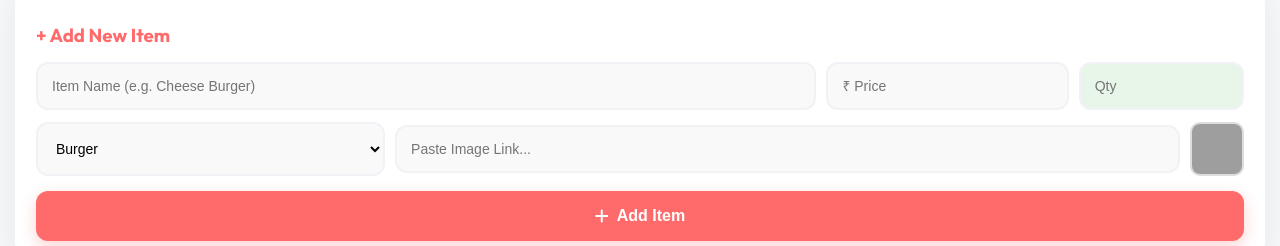
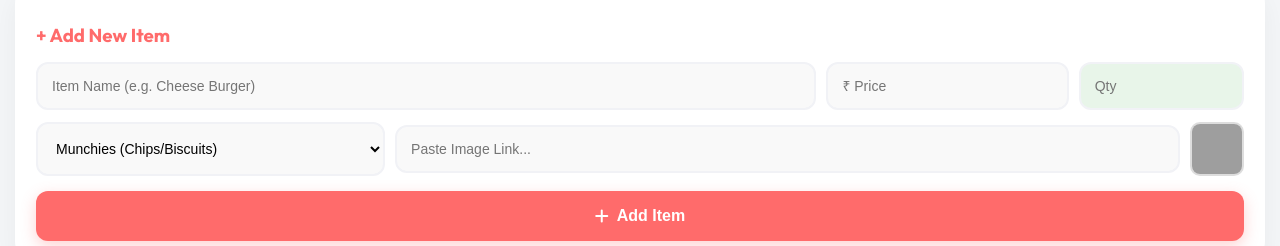
Before and after one commit to sambhav2405/aayushi, a website: page public/admin-menu.html in a window 1280 px wide. Shown: the part 122-368 px from the top of the page. Drawn offline with Linux system fonts and the light colour scheme; some packages are replaced by stand-ins of ours; no server answers; grey boxes are pictures that could not be loaded; a script that the page names is missing.

Commit message:
Update admin-menu.html

```diff
--- a/public/admin-menu.html
+++ b/public/admin-menu.html
@@ -99,18 +99,19 @@
         </div>
 
         <div class="row">
-            <select id="nCat" class="inp" style="width: 40%;">
-                <option value="Burger">Burger</option>
-                <option value="Pizza">Pizza</option>
-                <option value="Maggi">Maggi</option>
-                <option value="Sandwich">Sandwich</option>
-                <option value="Momos">Momos</option>
-                <option value="Pasta">Pasta</option>
-                <option value="Snacks">Snacks</option>
-                <option value="Drinks">Drinks</option>
-                <option value="Rolls">Rolls</option>
-                <option value="Patties">Patties</option>
-            </select>
+          <select id="nCat" class="inp" style="width: 40%;">
+    <option value="Munchies">Munchies (Chips/Biscuits)</option>
+    <option value="Beverages">Beverages (Coke/Juice)</option>
+    <option value="FruitsVeg">Fruits & Vegetables</option>
+    <option value="DairyBread">Dairy, Bread & Eggs</option>
+    <option value="Electronics">Electronics (Headphones/Cables)</option>
+    <option value="Pharma">Pharma & Wellness</option>
+    <option value="InstantFood">Instant Food (Maggi/Pasta)</option>
+    <option value="PersonalCare">Personal Care (Soap/Shampoo)</option>
+    <option value="HomeNeeds">Home Needs (Cleaning/Bulbs)</option>
+    <option value="Stationery">Stationery & Office</option>
+    <option value="PaanCorner">Paan Corner</option>
+</select>
             <div class="img-input-container">
                 <input id="nImg" class="inp" placeholder="Paste Image Link..." oninput="updatePreview(this.value)">
                 <img id="livePreview" src="https://cdn-icons-png.flaticon.com/512/754/754857.png" class="preview-box">
```
